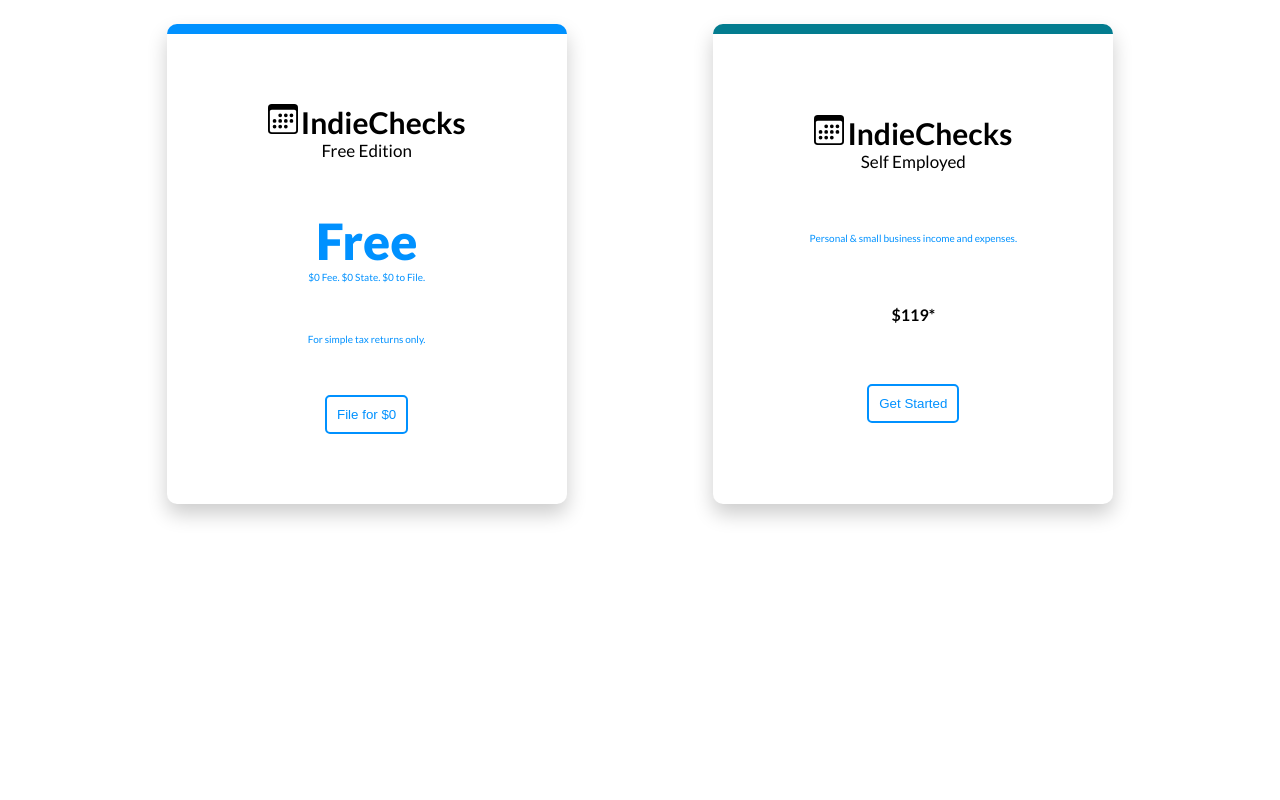
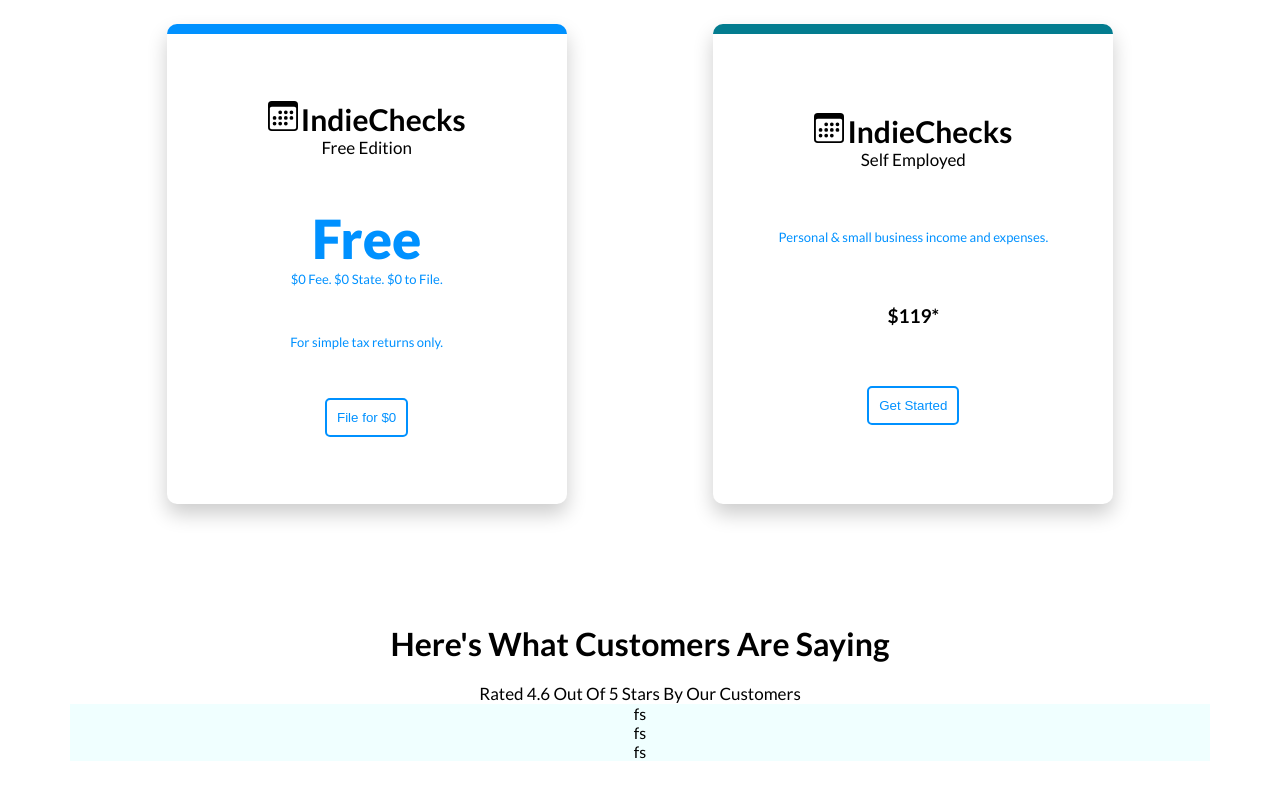
Before and after one commit to RodolfoMoralesPH/Papers-and-filing-cabinets, a React (Create React App) app in the folder frontend/: page / in a window 1280 px wide. Shown: the part 706-1506 px from the top of the page. Before the commit the page ends 1330 px from the top, so only its background shows below. Built offline with nearby package versions, Linux system fonts and the light colour scheme.

Commit message:
added review component

```diff
--- a/frontend/src/Components/Review.jsx
+++ b/frontend/src/Components/Review.jsx
@@ -0,0 +1,11 @@
+import React from 'react'
+
+function Review({review}) {
+  return (
+    <div className="review">
+        fs
+    </div>
+  )
+}
+
+export default Review
--- a/frontend/src/Components/Reviews.jsx
+++ b/frontend/src/Components/Reviews.jsx
@@ -0,0 +1,22 @@
+import React from 'react'
+import reviews from '../reviews'
+import Review from './Review'
+function Reviews() {
+  return (
+    <div className="reviews">
+        <h1 className="header__action-title margin-bottom-medium">
+            Here's What Customers Are Saying
+          </h1>
+          <span className="card__title-type">Rated 4.6 Out Of 5 Stars By Our Customers</span>
+
+
+          <div className="row">
+          {reviews.map(review => (
+                <Review key={review._id} className="col-1-of-3" review={review} />
+            ))}
+          </div>
+    </div>
+  )
+}
+
+export default Reviews
--- a/frontend/src/Pages/Home.jsx
+++ b/frontend/src/Pages/Home.jsx
@@ -3,6 +3,7 @@
 import Header from '../Components/Header'
 import Navbar from '../Components/Navbar'
 import Pricing from '../Components/Pricing'
+import Reviews from '../Components/Reviews'
 function Home() {
   return (
     <main>
@@ -10,6 +11,7 @@
       <Navbar />
       <Header />
       <Pricing />
+      <Reviews />
     </main>
   )
 }
--- a/frontend/src/css/App.css
+++ b/frontend/src/css/App.css
@@ -29,6 +29,9 @@
 
 .margin-top-medium {
   margin-top: 2rem; }
+
+.margin-bottom-medium {
+  margin-bottom: 2rem; }
 
 .popup {
   background-color: #ADADAD;
@@ -62,18 +65,27 @@
   border-radius: 5px;
   display: inline-block;
   cursor: pointer;
+  transition: all .2s ease-in;
   font-weight: 400; }
   .btn_blue {
     background-color: #037c8f;
     border: 2px solid #037c8f;
     color: white; }
+    .btn_blue:hover {
+      background-color: #086775;
+      border: 2px solid #086775; }
   .btn_grey {
     background-color: #E8E4E4;
     border: 4px solid #E8E4E4; }
+    .btn_grey:hover {
+      background-color: #adadad;
+      border: 4px solid #adadad; }
   .btn_white {
     background-color: #fff;
     border: 2px solid #0091ff;
     color: #0091ff; }
+    .btn_white:hover {
+      background-color: rgba(0, 145, 255, 0.1); }
 
 .navbar {
   background-color: #fff;
@@ -113,7 +125,8 @@
       border-top: 1rem solid #037c8f; }
 
 .card__title-price {
-  font-weight: bold; }
+  font-weight: bold;
+  font-size: 1.9rem; }
 
 .card__title-icon {
   font-size: 3rem; }
@@ -121,16 +134,25 @@
 .card__title--subtitle {
   color: #0091ff; }
   .card__title--subtitle-free {
-    font-size: 5rem;
+    font-size: 5.4rem;
     font-weight: 1000; }
   .card__title--subtitle-small {
-    font-size: 1rem;
+    font-size: 1.3rem;
     display: block;
     color: #0091ff; }
 
 .card__title-type {
   font-size: 1.7rem;
   font-weight: 500; }
+
+.reviews {
+  height: 110vh;
+  width: 100%;
+  text-align: center;
+  background-color: linear-gradient(to bottom, #e6e6e6, #fff); }
+
+.review {
+  background-color: azure; }
 
 .row {
   max-width: 114rem;
@@ -147,3 +169,5 @@
       margin-right: 6rem; }
   .row .col-1-of-2 {
     width: calc((100% - 6rem) /2); }
+  .row .col-1-of-3 {
+    width: calc((100% - 2 * 6rem) /3); }
--- /dev/null
+++ b/frontend/src/reviews.js
@@ -0,0 +1,25 @@
+const reviews = [
+    {
+        '_id': '1',
+        'name': 'Rodolfo Morales',
+        'place': 'PHX, AZ',
+        'phrase': 'Amazing.',
+        'rev': "It's so easy to use and convenient, even beginners to the tax world can feel like a pro! IndieChecks gives you peace of mind knowing that your taxes are done right the first time! Appreciate the FREE e-filing version so much!",
+    },
+    {
+        '_id': '2',
+        'name': 'Chamica Ramirez',
+        'place': 'ZC, PH',
+        'phrase': 'Love IndieChecks!',
+        'rev': "This year's tax return experience was phenomenal! It was easy, and the customer services and CPAs were very knowledgeable and extremely courteous, kind and understanding. I give IndieChecks two enthusiastic thumbs up and highly recommend them.",
+    },
+    {
+        '_id': '3',
+        'name': 'Nattie Puntita',
+        'place': 'BKK, TH',
+        'phrase': 'THIS IS A LIFECHANGER!',
+        'rev': "IndieChecks gave me all the tools I needed to file my taxes with confidence. My wife and I both have freelance businesses... TurboTax made it easy to make the proper claims and deductions. I love IndieChecks!",
+    }
+]
+
+export default reviews
--- a/frontend/src/sass/base/_utilities.scss
+++ b/frontend/src/sass/base/_utilities.scss
@@ -1,3 +1,6 @@
 .margin-top-medium{
     margin-top: 2rem;
 }
+.margin-bottom-medium{
+    margin-bottom: 2rem;
+}
--- a/frontend/src/sass/components/_pricing.scss
+++ b/frontend/src/sass/components/_pricing.scss
@@ -31,6 +31,7 @@
 .card__title{
     &-price{
         font-weight: bold;
+        font-size: 1.9rem;
     }
     &-icon{
         font-size: 3rem;
@@ -41,11 +42,11 @@
 
         color: rgb(0, 145, 255);
         &-free{
-            font-size: 5rem;
+            font-size: 5.4rem;
             font-weight: 1000;
         }
         &-small{
-            font-size: 1rem;
+            font-size: 1.3rem;
             display: block;
             color: rgb(0, 145, 255);
         }
--- /dev/null
+++ b/frontend/src/sass/components/review.scss
@@ -0,0 +1,11 @@
+.reviews{
+    height: 110vh;
+    width: 100%;
+    text-align: center;
+    background-color: linear-gradient(to bottom, rgb(230, 230, 230), #fff);
+
+}
+.review{
+    background-color: azure;
+
+}
--- a/frontend/src/sass/layout/_grid.scss
+++ b/frontend/src/sass/layout/_grid.scss
@@ -17,4 +17,7 @@
         width: calc((100% - #{$gutter-horizontal}) /2);
 
     }
+    .col-1-of-3{
+        width: calc((100% - 2 * #{$gutter-horizontal}) /3);
+    }
 }
--- a/frontend/src/sass/main.scss
+++ b/frontend/src/sass/main.scss
@@ -10,5 +10,6 @@
 @import 'components/button';
 @import 'components/Navbar';
 @import 'components/pricing';
+@import 'components/review';
 
 @import 'layout/grid';
```
Also changed, not shown: frontend/src/sass/components/_button.scss (+12 -1 lines).
